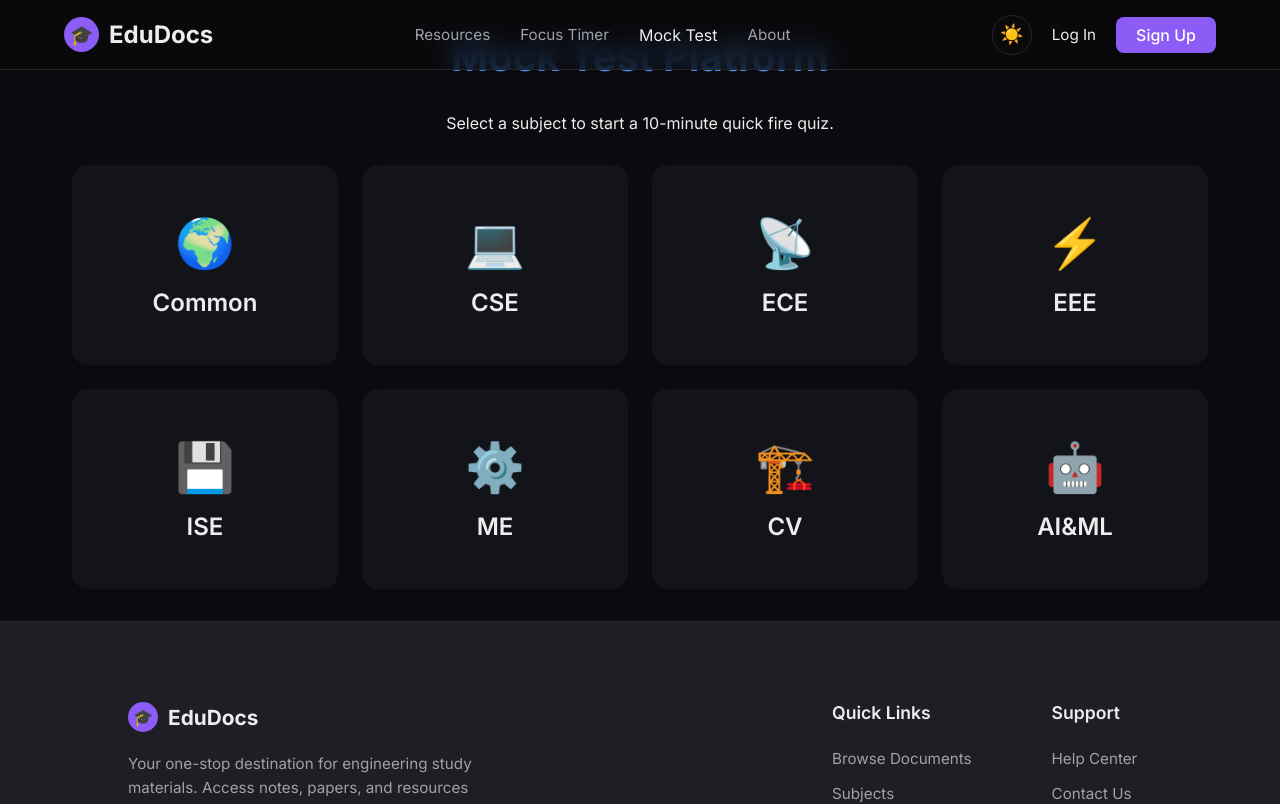
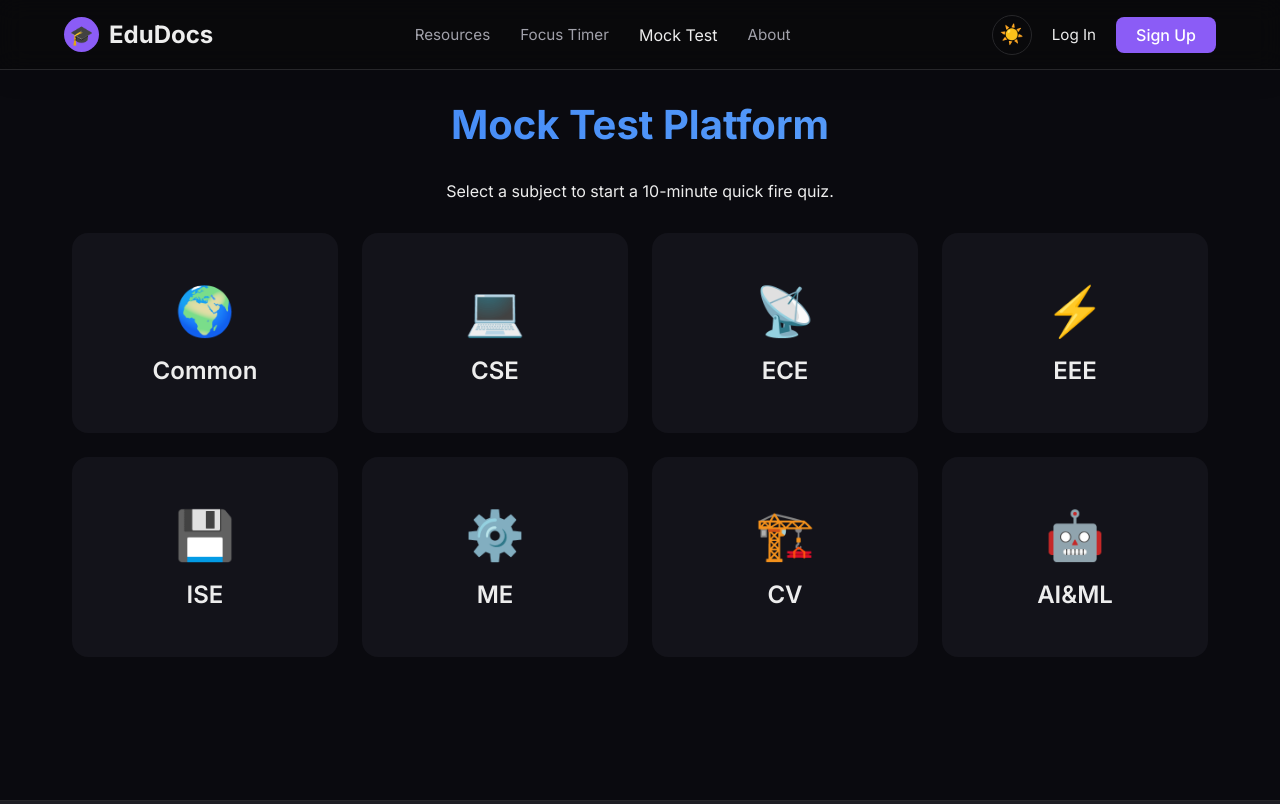
Before and after one commit to pranabgoyal/RVCE-Utility-frontend, a Next.js app: page /dashboard/mock-test in a window 1280 px wide. Shown: the top 804 px of the page. Built offline with nearby package versions, Linux system fonts and the light colour scheme.

Commit message:
Fix: Adjust Mock Test CSS to prevent overlapping with Main Navbar

```diff
--- a/src/app/dashboard/mock-test/mock-test.module.css
+++ b/src/app/dashboard/mock-test/mock-test.module.css
@@ -1,8 +1,14 @@
 .container {
     padding: 2rem;
+    padding-top: 100px;
+    /* Clear fixed navbar (70px) + spacing */
+    padding-bottom: 4rem;
+    /* Clear potential footer */
     color: var(--foreground);
     max-width: 1200px;
     margin: 0 auto;
+    min-height: 100vh;
+    /* Ensure full height */
 }
 
 .title {
@@ -64,10 +70,12 @@
     background: var(--card-bg);
     border-bottom: 1px solid var(--border);
     position: sticky;
-    top: 0;
+    top: 70px;
+    /* Stick BELOW the simple 70px Main Navbar */
     z-index: 10;
     margin-bottom: 2rem;
     border-radius: 0.5rem;
+    box-shadow: 0 4px 6px -1px rgba(0, 0, 0, 0.1);
 }
 
 .timer {
```
